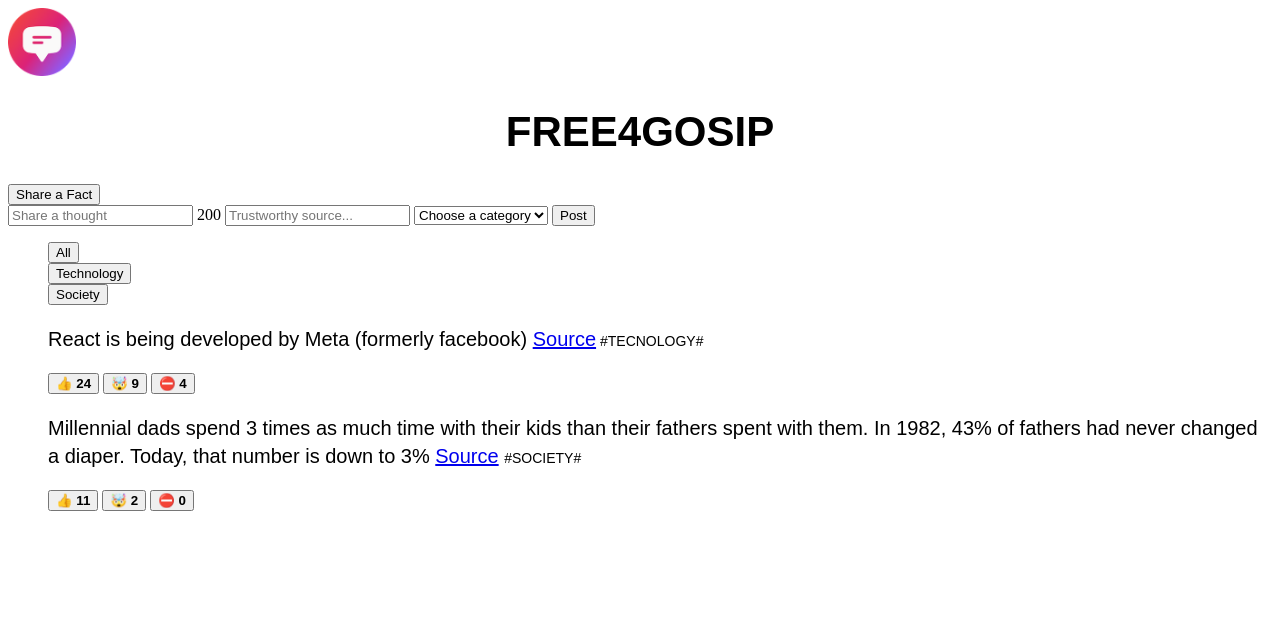
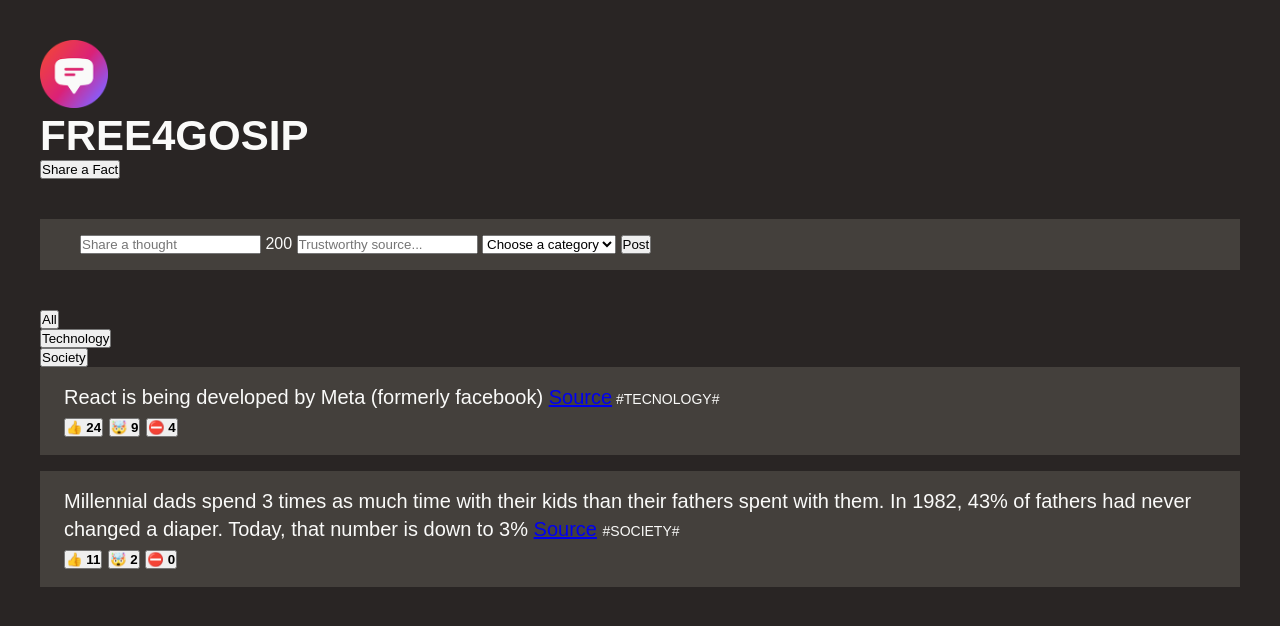
Before and after one commit to imgustavo/free4gossip, a plain HTML site: page index.html in a window 1280 px wide. Drawn offline with Linux system fonts and the light colour scheme; a web font is replaced by a local one.

Commit message:
17 - The CSS Box Model

```diff
--- a/index.html
+++ b/index.html
@@ -10,13 +10,13 @@
     <title>Free4Gossip</title>
   </head>
   <body>
-    <header>
+    <header class="header">
       <img src="logo.png" alt="Free4Gosip Logo" height="68" width="68" />
       <h1>Free4Gosip</h1>
       <button>Share a Fact</button>
     </header>
 
-    <form action="">
+    <form action="" class="fact-form">
       <input type="text" placeholder="Share a thought" />
       <span>200</span>
       <input type="text" placeholder="Trustworthy source..." />
@@ -46,8 +46,8 @@
 
       <section>
         <ul>
-          <li>
-            <p class="fact">
+          <li class="fact">
+            <p>
               React is being developed by Meta (formerly facebook) <a href="https://opensource.fb.com/" target="_blank">Source</a
               ><span class="tag"> #tecnology#</span>
             </p>
@@ -57,8 +57,8 @@
               <button>⛔️ <strong>4</strong></button>
             </div>
           </li>
-          <li>
-            <p class="fact">
+          <li class="fact">
+            <p>
               Millennial dads spend 3 times as much time with their kids than their fathers spent with them. In 1982, 43% of fathers had
               never changed a diaper. Today, that number is down to 3%
               <a href="https://www.mother.ly/parenting/millennial-dads-spend-more-time-with-their-kids" target="_blank">Source</a>
--- a/style.css
+++ b/style.css
@@ -1,7 +1,29 @@
+* {
+    margin: 0;
+    padding: 0;
+    box-sizing: border-box;
+}
+
+body {
+    background-color: #292524;
+    color: #fafaf9;
+    font-family: "Sono", sans-serif;
+    padding: 40px;
+}
+
+.header {
+    margin-bottom: 40px;
+}
+
+.fact-form {
+    background-color: #44403c;
+    margin-bottom: 40px;
+    padding: 16px 40px;
+}
+
 h1 {
     font-size: 42px;
     text-transform: uppercase;
-    text-align: center;
     font-family: 'Coiny', sans-serif;
 }
 
@@ -9,6 +31,9 @@ h1 {
     font-size: 20px;
     line-height: 1.4;
     font-family: "Sono", sans-serif;
+    background-color: #44403c;
+    margin-bottom: 16px;
+    padding: 16px 24px;
 }
 
 .tag {
```
